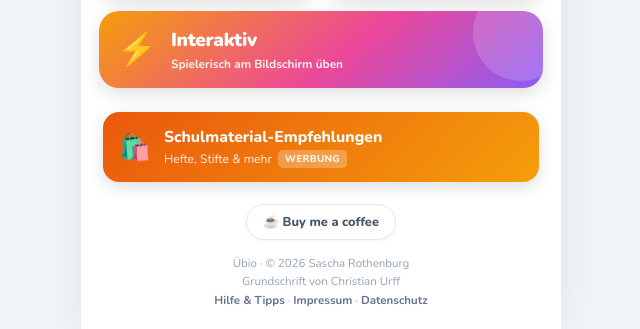
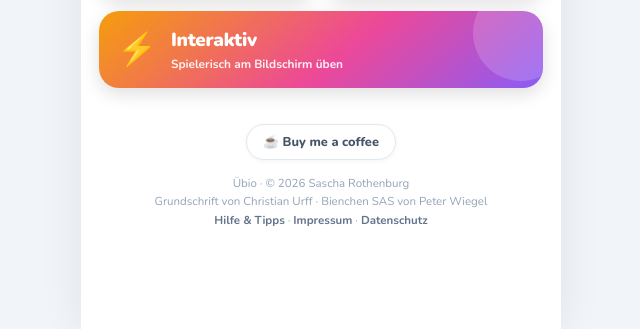
Before and after one commit to sascharothenburg/uebio, a plain HTML site: page index.html in a window 1280 px wide. Shown: the part 471-800 px from the top of the page, without its empty margins (319-959 px from the left). Drawn offline with Linux system fonts and the light colour scheme; a script that the page names is missing.

Commit message:
Add files via upload

```diff
--- a/index.html
+++ b/index.html
@@ -2,22 +2,12 @@
 <html lang="de">
 <head>
 <meta charset="UTF-8">
-<link rel="stylesheet" href="fonts.css">
 <meta name="viewport" content="width=device-width,initial-scale=1.0,maximum-scale=1.0,user-scalable=no">
 <meta name="apple-mobile-web-app-capable" content="yes">
 <meta name="apple-mobile-web-app-title" content="Übio">
 <meta name="theme-color" content="#0369a1">
-<title>Übio – Kostenlose Grundschulübungen zum Ausdrucken</title>
-<meta name="description" content="Kostenlose Arbeitsblätter für die Grundschule (Klasse 1-6): Mathe, Deutsch, Englisch, Sachkunde. Individuell erstellbar, sofort als PDF ausdruckbar.">
-<link rel="canonical" href="https://uebio.de/">
-<meta property="og:type" content="website">
-<meta property="og:locale" content="de_DE">
-<meta property="og:site_name" content="Übio">
-<meta property="og:url" content="https://uebio.de/">
-<meta property="og:title" content="Übio – Kostenlose Grundschulübungen zum Ausdrucken">
-<meta property="og:description" content="Kostenlose Arbeitsblätter für die Grundschule (Klasse 1-6): Mathe, Deutsch, Englisch, Sachkunde. Individuell erstellbar, sofort als PDF ausdruckbar.">
-<meta property="og:image" content="https://uebio.de/og-image.png">
-<meta name="twitter:card" content="summary_large_image">
+<title>Übio · Grundschulübungen</title>
+<link rel="stylesheet" href="fonts.css">
 <style>
 *,*::before,*::after{box-sizing:border-box;margin:0;padding:0}
 html,body{height:100%}
@@ -76,26 +66,6 @@ body{font-family:Nunito,system-ui,sans-serif;background:#f1f5f9;color:#1e293b;-w
 .coffee-pop .custom input{flex:1;min-width:0;border:none;outline:none;font-family:inherit;font-size:.95rem;font-weight:800;color:#1e293b;background:transparent}
 .coffee-pop .go{display:block;width:100%;padding:11px 0;border:none;border-radius:12px;background:#0ea5e9;color:#fff;font-size:.9rem;font-weight:900;cursor:pointer;font-family:inherit;text-align:center;text-decoration:none}
 .coffee-pop .go:active{filter:brightness(.93)}
-
-/* Schulmaterial-Banner (nur Web-Version, Amazon-Affiliate) */
-.shop-banner{margin:6px 22px 4px}
-.shop-link{
-  display:flex;align-items:center;gap:13px;text-decoration:none;color:#fff;
-  padding:14px 16px;border-radius:16px;
-  background:linear-gradient(135deg,#ea580c,#f59e0b);
-  box-shadow:0 5px 16px rgba(0,0,0,.13);
-  transition:transform .12s ease;
-}
-.shop-link:active{transform:scale(.98)}
-.shop-ic{font-size:1.6rem;flex:none}
-.shop-txt{display:flex;flex-direction:column;gap:2px;min-width:0}
-.shop-nm{font-size:.98rem;font-weight:800}
-.shop-sub{font-size:.76rem;opacity:.92;display:flex;align-items:center;gap:6px}
-.ad-tag{
-  display:inline-block;background:rgba(255,255,255,.28);font-size:.62rem;
-  font-weight:800;letter-spacing:.3px;text-transform:uppercase;
-  padding:2px 7px;border-radius:5px;
-}
 </style>
 </head>
 <body data-root="true">
@@ -109,19 +79,6 @@ body{font-family:Nunito,system-ui,sans-serif;background:#f1f5f9;color:#1e293b;-w
   <div class="lead">Wähle ein Fach</div>
   <div class="grid" id="grid"></div>
 
-  <!-- AFFILIATE:START (nur Web-Version – im Node-Build-Script für den
-       Android-Build zwischen diesen Markern entfernen) -->
-  <div class="shop-banner">
-    <a class="shop-link" href="schulmaterialien.html">
-      <span class="shop-ic">🛍️</span>
-      <span class="shop-txt">
-        <span class="shop-nm">Schulmaterial-Empfehlungen</span>
-        <span class="shop-sub">Hefte, Stifte &amp; mehr <span class="ad-tag">Werbung</span></span>
-      </span>
-    </a>
-  </div>
-  <!-- AFFILIATE:END -->
-
   <div class="foot">
     <div class="coffee-wrap">
       <button class="coffee" type="button" onclick="toggleCoffee(event)">☕ Buy me a coffee</button>
@@ -129,10 +86,10 @@ body{font-family:Nunito,system-ui,sans-serif;background:#f1f5f9;color:#1e293b;-w
         <div class="ct">☕ Kaffeekasse</div>
         <div class="cs">Diese Apps sind kostenlos. Über eine kleine Unterstützung freue ich mich sehr!</div>
         <div class="amts">
-          <button class="amt" type="button" data-eur="1" onclick="pickAmt(this)">1 €</button>
-          <button class="amt sel" type="button" data-eur="2" onclick="pickAmt(this)">2 €</button>
-          <button class="amt" type="button" data-eur="5" onclick="pickAmt(this)">5 €</button>
-          <button class="amt" type="button" data-eur="10" onclick="pickAmt(this)">10 €</button>
+          <button class="amt" type="button" data-eur="1" onclick="pickAmt(this)">1 €</button>
+          <button class="amt sel" type="button" data-eur="2" onclick="pickAmt(this)">2 €</button>
+          <button class="amt" type="button" data-eur="5" onclick="pickAmt(this)">5 €</button>
+          <button class="amt" type="button" data-eur="10" onclick="pickAmt(this)">10 €</button>
         </div>
         <div class="custom">
           <span>€</span>
@@ -142,8 +99,8 @@ body{font-family:Nunito,system-ui,sans-serif;background:#f1f5f9;color:#1e293b;-w
       </div>
     </div>
     <div class="foot-credits">Übio &middot; © 2026 Sascha Rothenburg<br>
-    Grundschrift von Christian Urff<br>
-    <a href="hilfe.html">Hilfe & Tipps</a> &middot; <a href="impressum.html">Impressum</a> &middot; <a href="datenschutz.html">Datenschutz</a></div>
+    Grundschrift von Christian Urff &middot; Bienchen SAS von Peter Wiegel<br>
+    <a href="hilfe.html">Hilfe &amp; Tipps</a> &middot; <a href="impressum.html">Impressum</a> &middot; <a href="https://uebio.de/datenschutz-app.html">Datenschutz</a></div>
   </div>
 </div>
 
@@ -151,7 +108,7 @@ body{font-family:Nunito,system-ui,sans-serif;background:#f1f5f9;color:#1e293b;-w
 /* Fächer – zentral gepflegt. count = Anzahl fertiger Apps (für die Kachel). */
 var SUBJECTS=[
   {id:'mathe',    name:'Mathematik', icon:'\u2795', page:'mathe.html',     count:16},
-  {id:'deutsch',  name:'Deutsch',    icon:'\u270F\uFE0F', page:'deutsch.html', count:9},
+  {id:'deutsch',  name:'Deutsch',    icon:'\u270F\uFE0F', page:'deutsch.html', count:10},
   {id:'englisch', name:'Englisch',   icon:'🇬🇧', page:'englisch.html', count:1},
   {id:'sachkunde',name:'Sachkunde',  icon:'\uD83C\uDF0D', page:'sachkunde.html', count:2},
   {id:'interaktiv',name:'Interaktiv',icon:'\u26A1', page:'interaktiv.html', count:5, sub:'Spielerisch am Bildschirm üben'}
```
Also changed, not shown: deutsch.html (+3 -12 lines).
